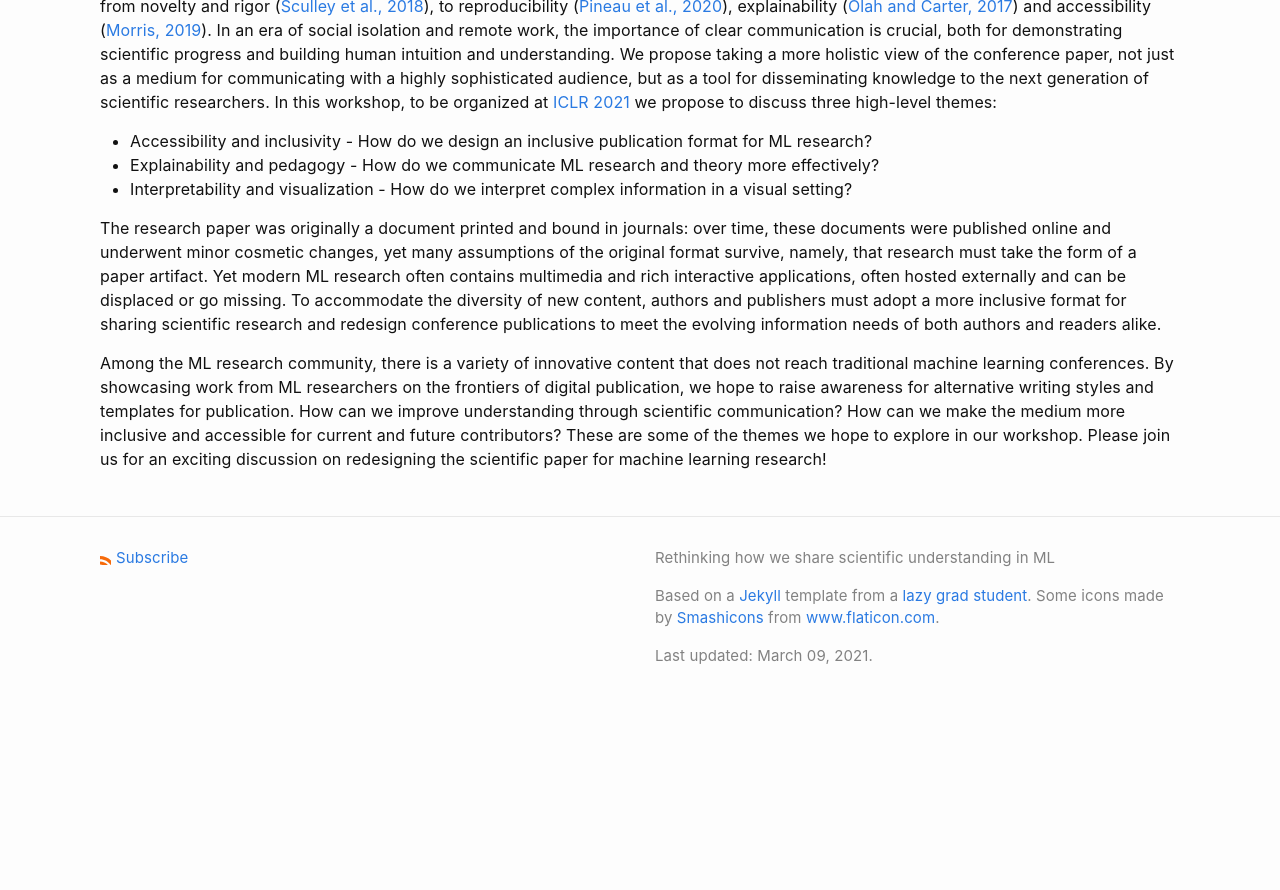
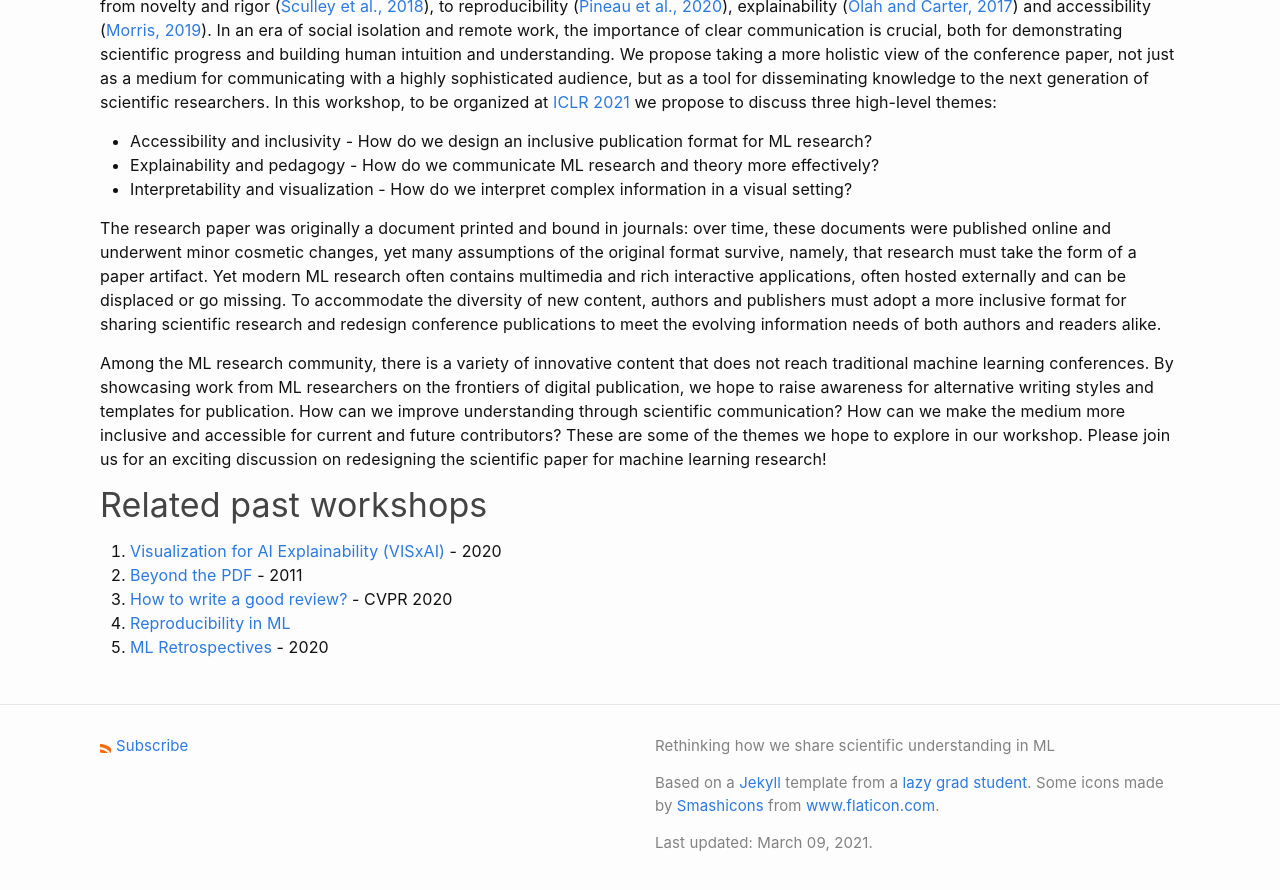
Before and after one commit to rethinkingmlpapers/rethinkingmlpapers.github.io, a Jekyll site: the page built from index.md, in a window 1280 px wide and 900 px high, scrolled down 782 px. Shown: the top 890 px of the window. Built offline with Jekyll 4.4.1, drawn with Linux system fonts in a browser that asks for light colours; before the commit the page ends 1494 px from its top, so only the background shows below that.

Commit message:
Add related workshops
Signed-off-by: Krishna Murthy <krrish94@gmail.com>

```diff
--- a/index.md
+++ b/index.md
@@ -28,3 +28,12 @@ How might we improve the scientific paper to create a more sustainable platform
 The research paper was originally a document printed and bound in journals: over time, these documents were published online and underwent minor cosmetic changes, yet many assumptions of the original format survive, namely, that research must take the form of a paper artifact. Yet modern ML research often contains multimedia and rich interactive applications, often hosted externally and can be displaced or go missing. To accommodate the diversity of new content, authors and publishers must adopt a more inclusive format for sharing scientific research and redesign conference publications to meet the evolving information needs of both authors and readers alike.
 
 Among the ML research community, there is a variety of innovative content that does not reach traditional machine learning conferences. By showcasing work from ML researchers on the frontiers of digital publication, we hope to raise awareness for alternative writing styles and templates for publication. How can we improve understanding through scientific communication? How can we make the medium more inclusive and accessible for current and future contributors? These are some of the themes we hope to explore in our workshop. Please join us for an exciting discussion on redesigning the scientific paper for machine learning research!
+
+
+### Related past workshops
+
+1. [Visualization for AI Explainability (VISxAI)](https://visxai.io/) - 2020
+2. [Beyond the PDF](https://sites.google.com/site/beyondthepdf/home) - 2011
+3. [How to write a good review?](https://sites.google.com/view/making-reviews-great-again/) - CVPR 2020
+4. [Reproducibility in ML](https://sites.google.com/view/icml-reproducibility-workshop/home)
+5. [ML Retrospectives](https://ml-retrospectives.github.io/) - 2020
```
